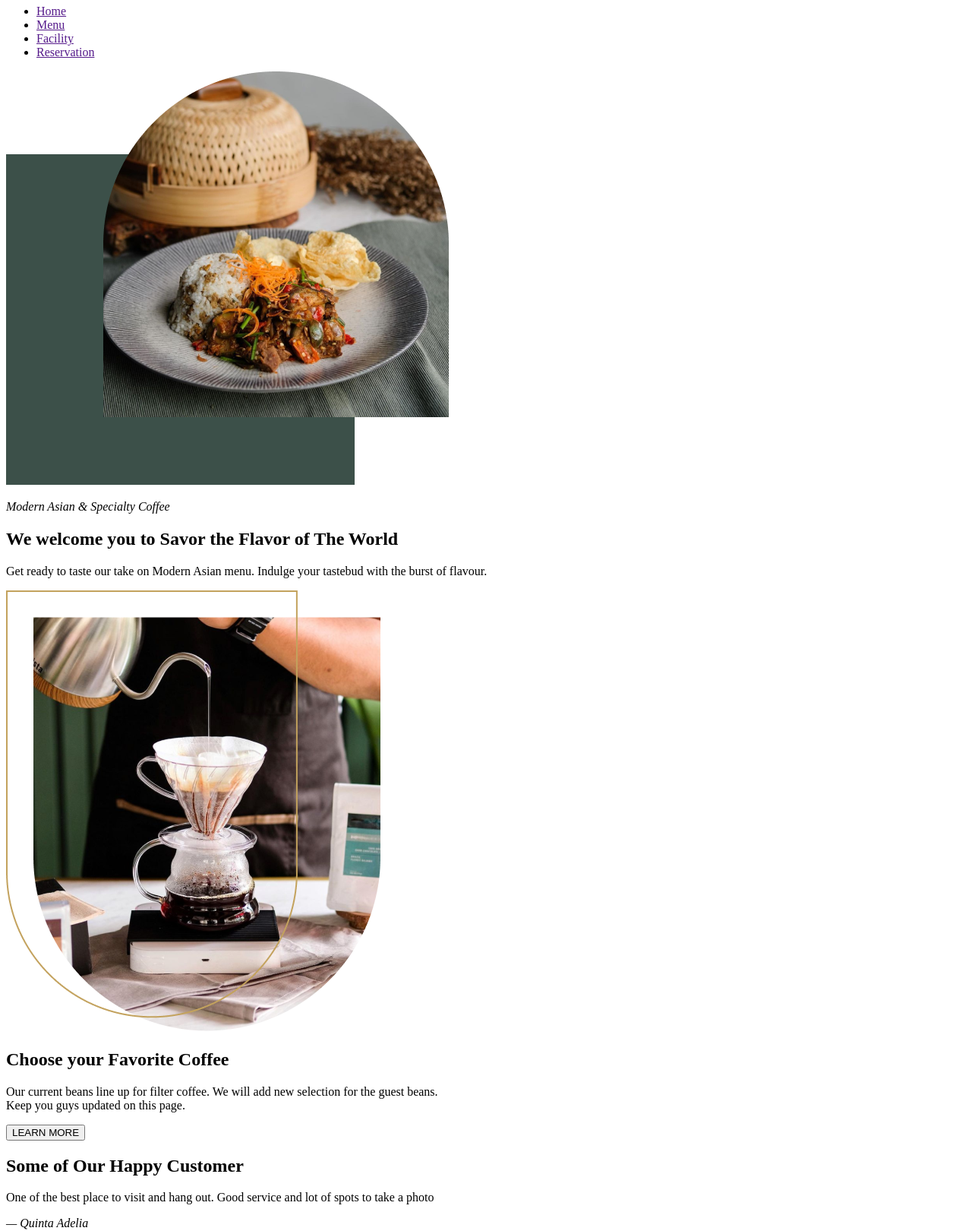
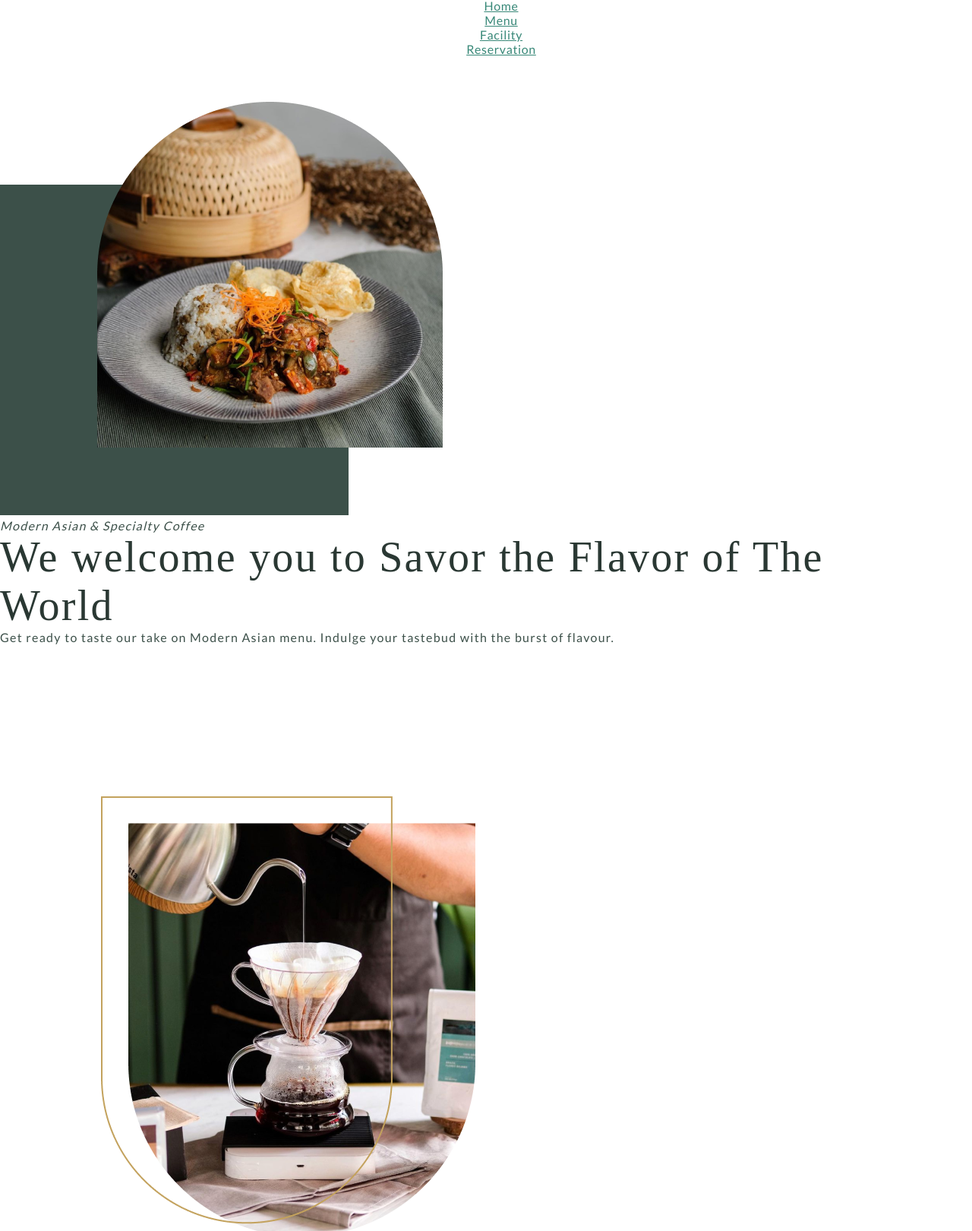
Before and after one commit to OlgaKyselova/SOREE, a plain HTML site: page index.html in a window 1280 px wide. Shown: the part 59-1679 px from the top of the page at 76% size. Drawn offline with Linux system fonts and the light colour scheme.

Commit message:
feat: add style and fonts

```diff
--- /dev/null
+++ b/fonts/fonts.css
@@ -0,0 +1,6 @@
+@front-face {
+    font-family: "Glamour Absolute";
+    src: url("GlamourAbsolute_Regular.otf");
+    font-weight: normal;
+    font-style: normal;
+}
--- a/index.html
+++ b/index.html
@@ -5,11 +5,19 @@
     <meta http-equiv="X-UA-Compatible" content="IE=edge">
     <meta name="viewport" content="width=device-width, initial-scale=1.0">
     <title>SOREE</title>
+
+    <link rel="stylesheet" href="./style/custom.css"/>
+    <link rel="stylesheet" href="./fonts/fonts.css"/>
+
+    <link rel="preconnect" href="https://fonts.googleapis.com">
+    <link rel="preconnect" href="https://fonts.gstatic.com" crossorigin>
+    <link href="https://fonts.googleapis.com/css2?family=Lato&display=swap" rel="stylesheet">
+
 </head>
 <body>
     <main>
         <header>
-            <img src="./images/logo.png" alt="SOREE"></img>
+            <img src="./images/logo.png" alt="SOREE"/>
             <nav>
                 <ul>
                     <li><a href="">Home</a></li>
@@ -19,20 +27,33 @@
                 </ul>
             </nav>
         </header>
-        <section id="Welcome">
-            <img src="./images/Frame6.png" alt="We welcome you to Savor the Flavor of The World"></img>
+        <section id="Welcome" class="text1">
+            <img src="./images/frame6.png" alt="We welcome you to Savor the Flavor of The World"/>
             <p><em>Modern Asian & Specialty Coffee</em></p>
             <h2>We welcome you to Savor the Flavor of The World</h2>
             <p>Get ready to taste our take on Modern Asian menu. Indulge your tastebud with the burst of flavour.</p>
         </section>
-        <section id="Choose">
-            <img src="./images/Group6.png" alt="Choose your Favorite Coffee"></img>
+        <section id="Choose" class="text1">
+            <img src="./images/group6.png" alt="Choose your Favorite Coffee"/>
             <h2>Choose your Favorite Coffee</h2>
             <p>Our current beans line up for filter coffee. We will add new selection for the guest beans. <br>
                 Keep you guys updated on this page.</p>
             <button type="button">LEARN MORE</button>
         </section>
-        <section id="Reviews">
+        <section id="Menu" class="text2">
+            <img src="./images/group38.png" alt="—Let’s talk about our Signature Menu"/>
+            <h2>—Let’s talk about our Signature Menu</h2>
+            <p>A progression of rare and beautiful ingrediens where texture, flavour, and harmony is paramount.</p>
+            <button type="button">GET MENU</button>
+        </section>
+        <section id="BOOK" class="text1">
+            <img src="./images/group39.png" alt="“Having an afternoon tea with best friend is all theraphy you need” - anonymous"/>
+            <h2>“Having an afternoon tea with best friend is all theraphy you need” - anonymous</h2>
+            <p>Imagine having a quality time with your family and friend in a comfortable and fully aesthetic <br>
+                place where you can taste various asian fusion food and a finest beans coffee.</p>
+            <button type="button">BOOK NOW</button>
+        </section>
+        <section id="Reviews" class="text2">
             <h2>Some of Our Happy Customer</h2>
             <article>
                 <p>One of the best place to visit and hang out. Good service and lot of spots to take a photo</p>
--- /dev/null
+++ b/style/custom.css
@@ -0,0 +1,118 @@
+* {
+    margin: 0;
+}
+
+header img {
+    width: 157px;
+    height: 53px;
+    left: 128px;
+    top: 24px;
+    bottom: 60px;
+}
+
+nav {
+    font-family: 'Lato', sans-serif;
+    font-style: normal;
+    font-weight: 500;
+    font-size: 16px;
+    line-height: 19px;
+    align-items: center;
+    text-align: center;
+    letter-spacing: 0.04em;
+}
+
+nav a {
+    color: #388878;
+}
+
+ul {
+    list-style: none;
+}
+
+h2 {
+    font-family: 'Glamour Absolute';
+    font-style: normal;
+    font-weight: 400;
+    font-size: 56px;
+    line-height: 64px;
+    letter-spacing: 0.04em;
+}
+
+.text1 h2 {
+    color: #2A3833;
+}
+
+.text2 h2 {
+    color: #FFFFFF;
+}
+
+section:not(#Reviews) p {
+    color: #3C5049;
+    font-family: 'Lato', sans-serif;
+    font-style: normal;
+    font-weight: 400;
+    font-size: 16px;
+    line-height: 19px;
+    text-align: justify;
+    letter-spacing: 0.08em;
+}
+
+#Welcome {
+    margin-top: 60px;
+    margin-bottom: 200px;
+    margin-right: 129px;
+}
+
+#Choose {
+    margin-bottom: 200px;
+    margin-right: 134px;
+    margin-left: 133px;
+}
+
+#Menu {
+    margin-bottom: 200px;
+    margin-left: 127px;
+}
+
+#BOOK {
+    margin-bottom: 200px;
+    margin-right: 122px;
+}
+
+#Reviews {
+    background: #456658;
+}
+
+#Reviews p {
+    background: white;
+    font-family: 'Lato';
+    font-style: normal;
+    font-weight: 400;
+    font-size: 16px;
+    line-height: 19px;
+    text-align: center;
+    letter-spacing: 0.04em;
+
+/* Green/Primary */
+
+color: #3C5049;
+}
+
+#Menu h2{
+    background: #456658;
+}
+
+button {
+    font-family: 'Lato', sans-serif;
+    font-style: normal;
+    font-weight: 600;
+    font-size: 16px;
+    line-height: 19px;
+    text-align: justify;
+    letter-spacing: 0.08em;
+    width: 157px;
+    height: 46px;
+    background: #3C5049;
+    color: #FFFFFF;
+    text-align: center;
+}
```
Also changed, not shown: fonts/GlamourAbsolute/Glamour-Absolute-Modern-Vintage-Font/Glamour Absolute Fonts/GlamourAbsolute_Condensed.otf (added), fonts/GlamourAbsolute/Glamour-Absolute-Modern-Vintage-Font/Glamour Absolute Fonts/GlamourAbsolute_Extended.otf (added), fonts/GlamourAbsolute/Glamour-Absolute-Modern-Vintage-Font/Glamour Absolute Fonts/GlamourAbsolute_Regular.otf (added), fonts/GlamourAbsolute/GlamourAbsolute_Regular.otf (added), images/group38.png (added), images/group39.png (added), 1 other file.
